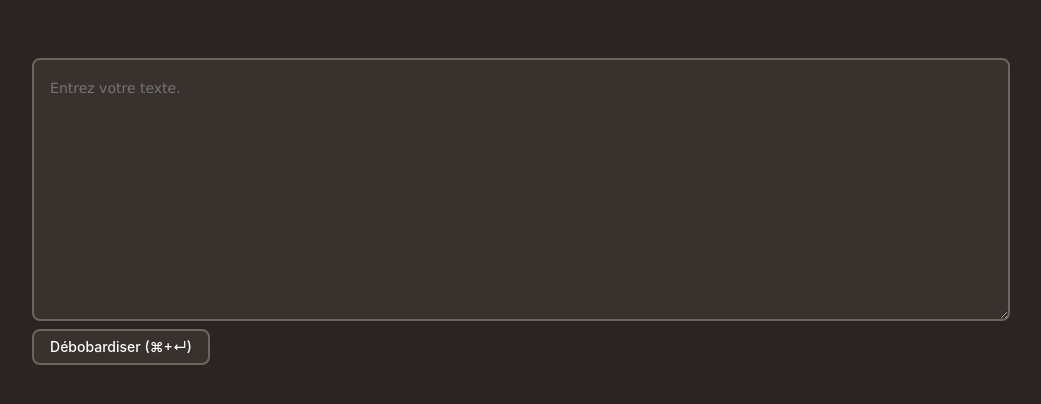
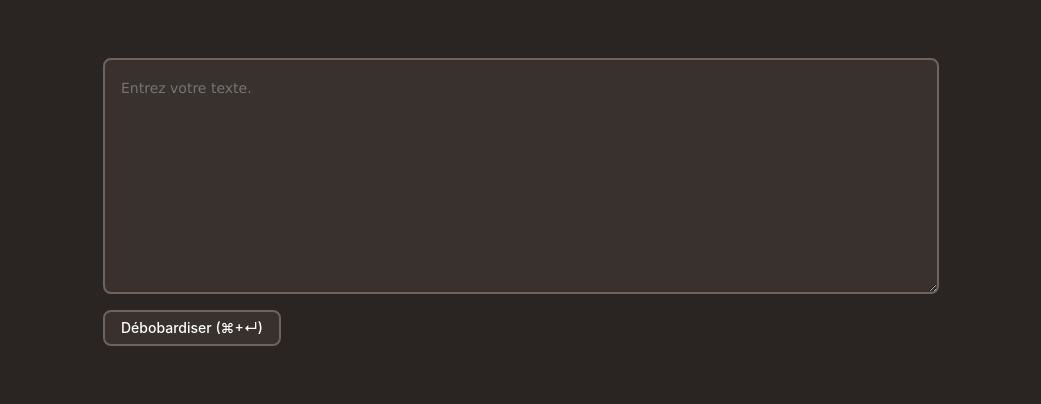
Before and after one commit to saintsaens/debobardeur-frontend, a Vue app: page / in a window 1280 px wide. Shown: the top 404 px of the page, without its empty margins (137-1178 px from the left). Built offline with nearby package versions, Linux system fonts and the light colour scheme.

Commit message:
Rewrite vue into composition api.

```diff
--- a/package.json
+++ b/package.json
@@ -14,6 +14,8 @@
   },
   "devDependencies": {
     "@vitejs/plugin-vue": "^4.0.0",
+    "sass": "^1.58.0",
+    "scss": "^0.2.4",
     "typescript": "^4.9.3",
     "vite": "^4.0.0",
     "vue-tsc": "^1.0.11"
--- a/src/App.vue
+++ b/src/App.vue
@@ -1,65 +1,46 @@
 <script setup lang="ts">
-</script>
+import { onMounted, ref, TextareaHTMLAttributes } from 'vue';
+import { postData } from './main';
 
-<script lang="ts">
-import { postData } from './main';
-export default {
-  data() {
-    return {
-      text: '',
-      response: ''
-    };
-  },
-  mounted() {
-    const textarea = document.querySelector("#text_with_bobards_id");
-    textarea.addEventListener('keydown', (event) => {
-      if ((event.metaKey || event.ctrlKey) && event.key === 'Enter') {
-        event.preventDefault();
-        document.querySelector("#submit_button").click();
-      }
-    })
-  },
-  methods: {
-    async postData() {
-      this.response = await postData(this.text)
-    }
+const text = ref('');
+const response = ref('');
+
+async function handleKeyDown(event: KeyboardEvent) {
+  if ((event.metaKey || event.ctrlKey) && event.key === 'Enter') {
+    event.preventDefault();
+    await updateResponse();
   }
-}
+};
+
+async function updateResponse() {
+  response.value = await postData(text.value);
+};
 </script>
 
 <template>
-  <textarea
-    v-model="text"
-    class="input"
-    rows="9"
-    cols="80"
-    id="text_with_bobards_id"
-    name="text_with_bobards"
-    autofocus
-    placeholder="Entrez votre texte.">
+  <div class="wrapper">
+    <textarea v-model="text" class="input" @keydown="handleKeyDown" autofocus placeholder="Entrez votre texte.">
   </textarea>
-  <input
-    type="submit"
-    value="Débobardiser (⌘+↵)"
-    id="submit_button"
-    class="button-4"
-    role="button"
-    @click="postData">
+    <div class="button-wrapper">
+      <input type="submit" value="Débobardiser (⌘+↵)" class="button-4" role="button" @click="updateResponse">
+    </div>
     <p v-if="response" class="preview">{{ response }}</p>
+  </div>
 </template>
 
-<style scoped>
-.logo {
-  height: 6em;
-  padding: 1.5em;
-  will-change: filter;
-}
+<style scoped lang="scss">
+.wrapper {
+  display: flex;
+  gap: 16px;
+  flex-direction: column;
+  width: 800px;
 
-.logo:hover {
-  filter: drop-shadow(0 0 2em #646cffaa);
-}
+  .input {
+    height: 200px;
+  }
 
-.logo.vue:hover {
-  filter: drop-shadow(0 0 2em #42b883aa);
+  .preview {
+    margin: 0;
+  }
 }
 </style>
--- a/src/main.ts
+++ b/src/main.ts
@@ -4,6 +4,7 @@ import App from './App.vue'
 
 import axios from 'axios';
 
+const url = "http://localhost:3000";
 
 createApp(App).mount('#app');
 
```
